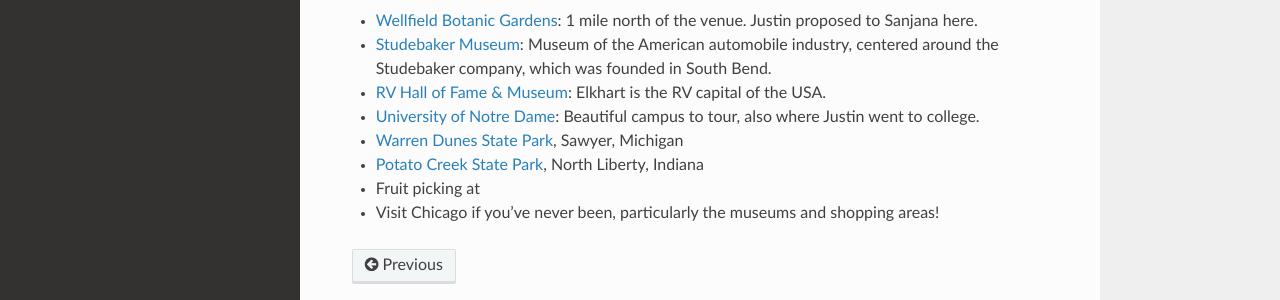
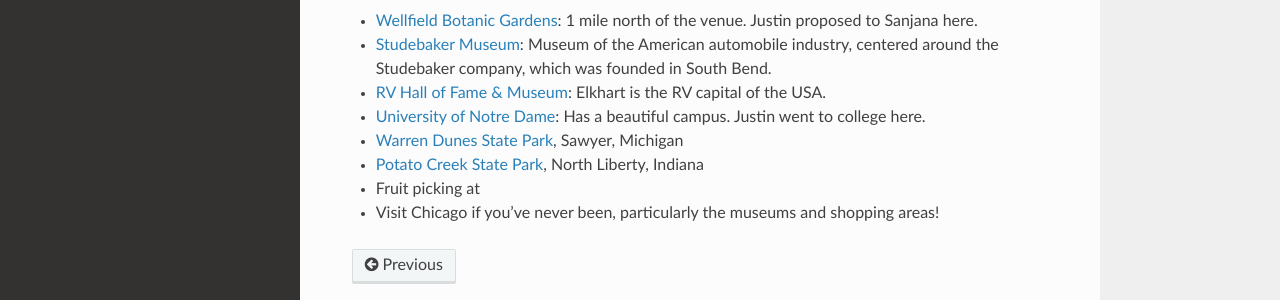
Before and after one commit to jpskycak/wedding, a Sphinx documentation site: the page built from docs/source/hotel.rst, in a window 1280 px wide and 1189 px high. Shown: the part 775-1075 px from the top of the window. Built offline with Sphinx 7.4.7 and the Read the Docs theme 2.0.0, drawn with Linux system fonts in a browser that asks for light colours.

Commit message:
Update hotel.rst

```diff
--- a/docs/source/hotel.rst
+++ b/docs/source/hotel.rst
@@ -28,7 +28,7 @@ This ain't no big city, but it's got a few interesting things to do. The fall we
 * `Wellfield Botanic Gardens <https://wellfieldgardens.org/>`_: 1 mile north of the venue. Justin proposed to Sanjana here.
 * `Studebaker Museum <https://www.studebakermuseum.org/#>`_: Museum of the American automobile industry, centered around the Studebaker company, which was founded in South Bend.
 * `RV Hall of Fame & Museum <https://www.rvmhhalloffame.org/>`_: Elkhart is the RV capital of the USA.
-* `University of Notre Dame <https://www.nd.edu/>`_: Beautiful campus to tour, also where Justin went to college.
+* `University of Notre Dame <https://www.nd.edu/>`_: Has a beautiful campus. Justin went to college here.
 * `Warren Dunes State Park <https://www.michigan.org/property/warren-dunes-state-park>`_, Sawyer, Michigan
 * `Potato Creek State Park <https://www.in.gov/dnr/state-parks/parks-lakes/potato-creek-state-park/>`_, North Liberty, Indiana
 * Fruit picking at
```
